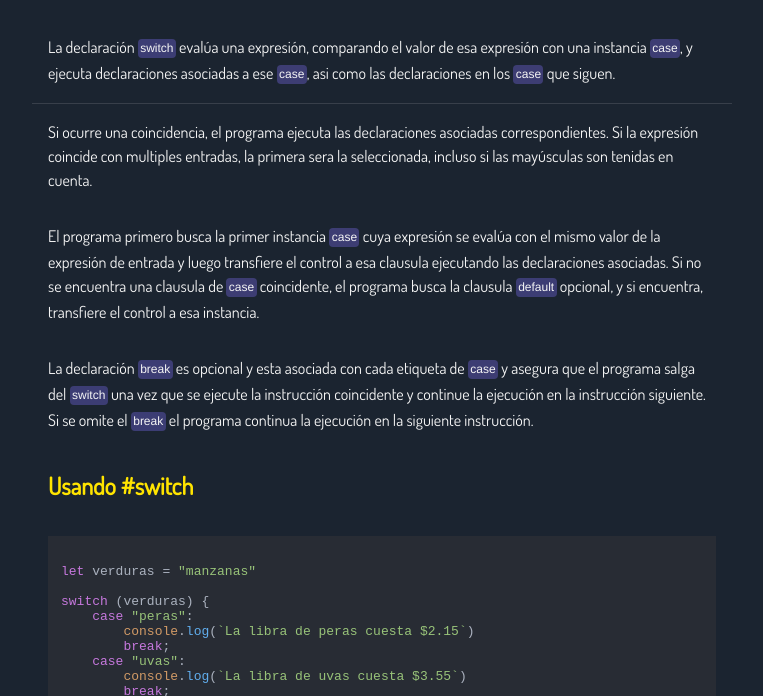
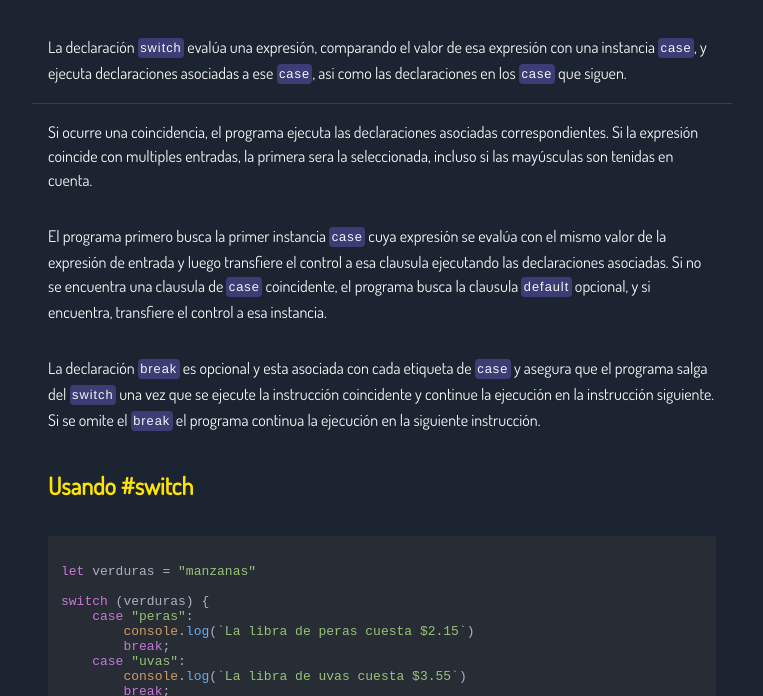
Before and after one commit to ulisesafcdev/guide-javascript, a plain HTML site: page pages/switch.html in a window 1280 px wide. Shown: the part 65-761 px from the top of the page, without its empty margins (258-1021 px from the left). Drawn offline with Linux system fonts and the light colour scheme.

Commit message:
se ajustaron estilos para palabras destacadas

```diff
--- a/assets/css/styles.css
+++ b/assets/css/styles.css
@@ -100,10 +100,21 @@ img {
     color: #FFE400;
 }
 
-.example {
-    font-size: 12px;
+.example,
+.example__title {
     font-family: 'Franklin Gothic Medium', 'Arial Narrow', Arial, sans-serif;
     background-color: #5e56b681;
-    padding: .15rem;
+    padding: 0.15rem;
     border-radius: 4px;
+    letter-spacing: 1px;
 }
+
+.example {
+    font-size: 0.8em;
+}
+
+.example__title {
+    font-size: 0.8em;
+    padding: .25rem;
+    color: #f5f5f5;
+}
```
